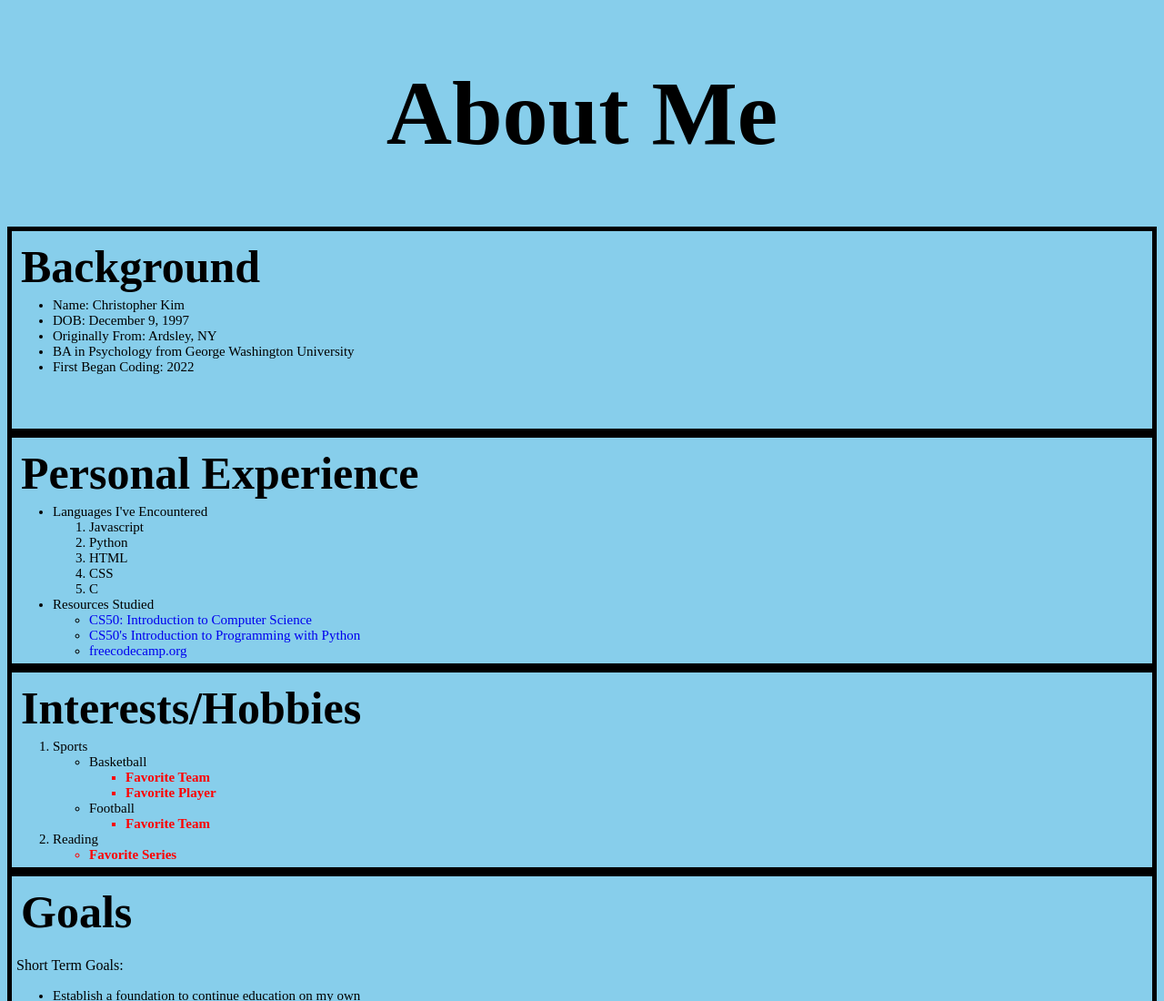
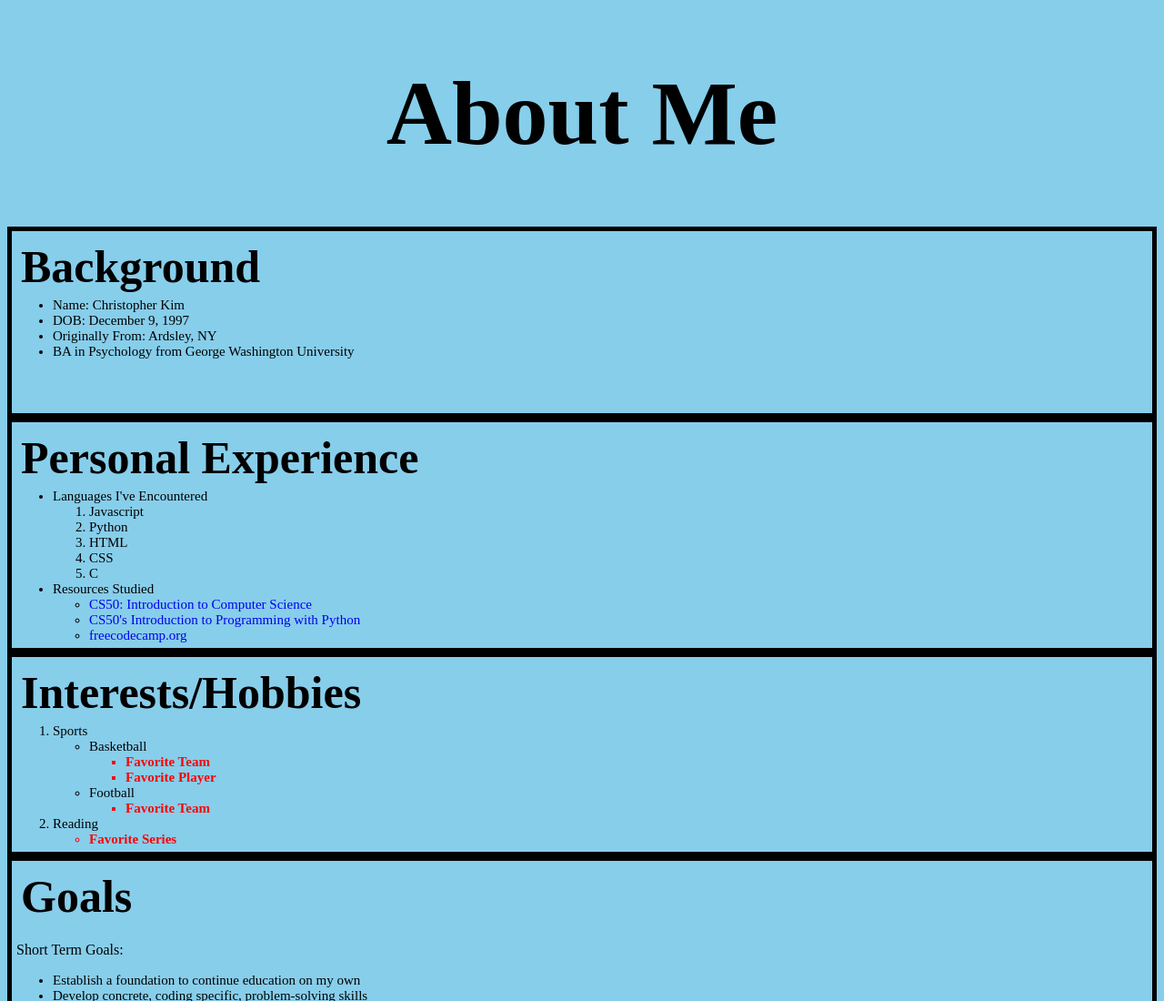
Before and after one commit to ckim97/my-personal-website, a plain HTML site: page index.html in a window 1280 px wide. Shown: the top 1100 px of the page at 91% size. Drawn offline with Linux system fonts and the light colour scheme.

Commit message:
progress

```diff
--- a/index.html
+++ b/index.html
@@ -14,7 +14,6 @@
                 <li>DOB: December 9, 1997</li>
                 <li>Originally From: Ardsley, NY</li>
                 <li>BA in Psychology from George Washington University</li>
-                <li>First Began Coding: 2022</li>
             </ul>
             <img src="picture.jpeg" alt="Me">
     </div>
```
Also changed, not shown: 1 other file.
